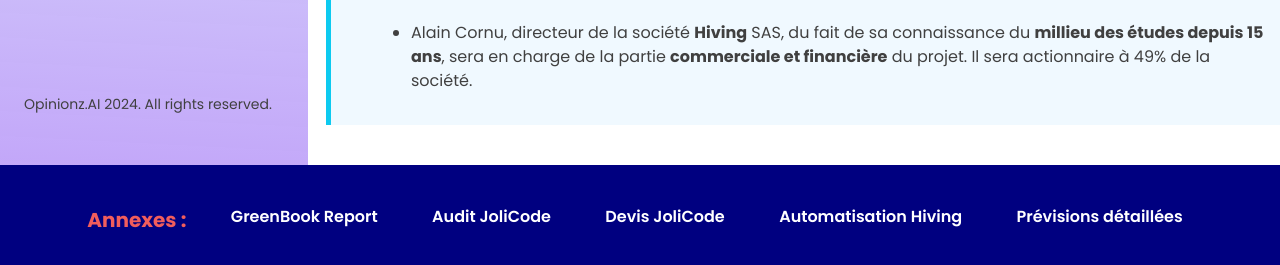
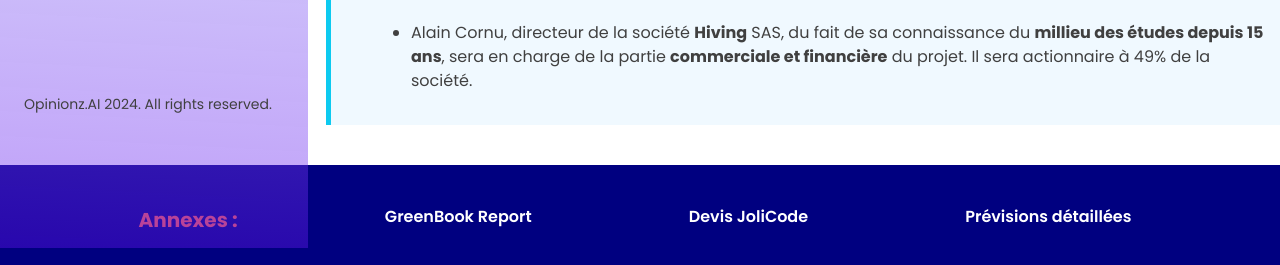
Before and after one commit to BCRAppZavod/Opinionz-Presentation-2024, a plain HTML site: page presentation-Opinionz-our-team.html in a window 1280 px wide. Shown: the part 552-817 px from the top of the page. Drawn offline with nearby package versions, Linux system fonts and the light colour scheme.

Commit message:
Update presentation-Opinionz-our-team.html
Footer updated

```diff
--- a/presentation-Opinionz-our-team.html
+++ b/presentation-Opinionz-our-team.html
@@ -124,18 +124,15 @@
             </div>
             <!-- Bootstrap core JS-->
         </div>
-        <footer class="footer-default overlaid-footer">
+        <footer class="footer-default">
             <div class="container d-flex flex-column flex-md-row justify-content-around ">
                 <span class="annexes">Annexes :</span>
                 <a class="pb-4 pb-md-0" href="assets/enc/GreenBook_Report_2022.pdf" target="_blank">GreenBook Report</a>
-                <a class="pb-4 pb-md-0" href="assets/enc/Devis_JC_Audit.pdf" target="_blank">Audit JoliCode</a>
                 <a class="pb-4 pb-md-0" href="assets/enc/Devis_JC_Opinionz.pdf" target="_blank">Devis JoliCode</a>
-                <a class="pb-4 pb-md-0" href="assets/enc/Rentabilité_Projet_Automatisation_2016_05.pdf" target="_blank">Automatisation Hiving</a>
-                <a class="pb-4 pb-md-0" href="assets/enc/opinionz-cf-forecast-2024-2024.xlsx" target="_blank">Prévisions détaillées</a>
-                <!-- Store on VK? -->
+                <a class="pb-4 pb-md-0" href="assets/enc/opinionz-cf-forecast-2024-2027.xlsx" target="_blank">Prévisions détaillées</a>
             </div>
         </footer>
-            <!-- Bootstrap core JS-->
+        <!-- Bootstrap core JS-->
         <script src="https://cdn.jsdelivr.net/npm/bootstrap@5.1.3/dist/js/bootstrap.bundle.min.js"></script>
         <!-- Core theme JS-->
         <script src="js/scripts.js"></script>
```
